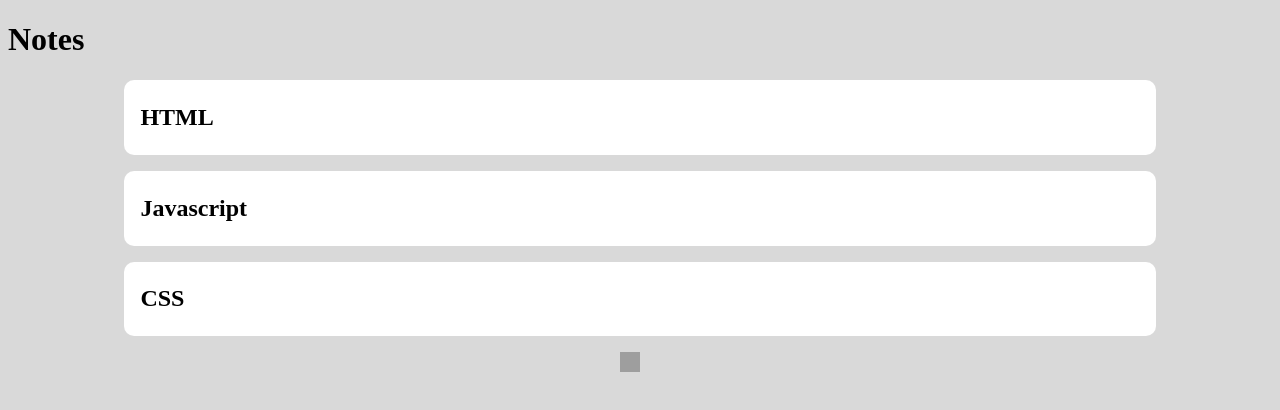
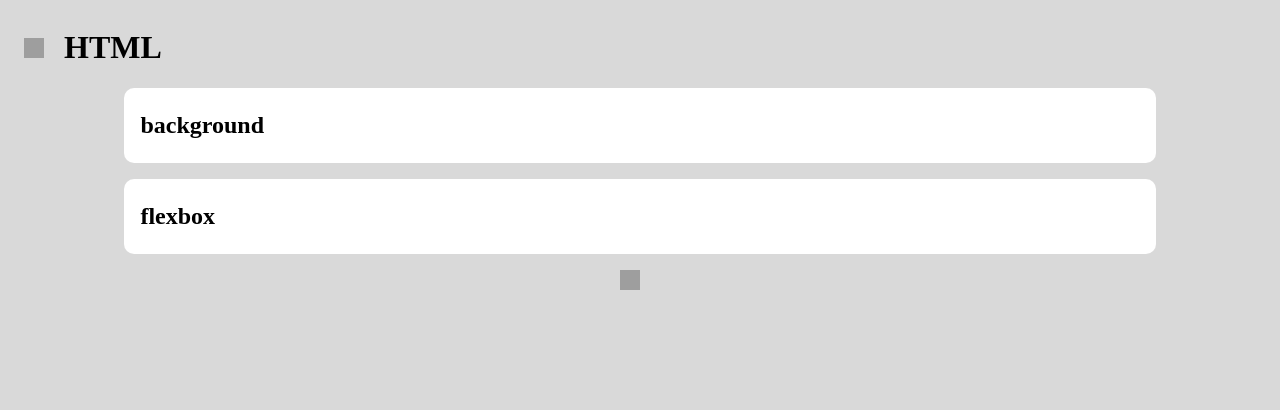
Before and after one commit to HabitWriter/Coding-Notes, a React (Vite) app: page /topic/CSS in a window 1280 px wide. Shown: the top 410 px of the page. Built offline with nearby package versions, Linux system fonts and the light colour scheme; grey boxes are pictures that could not be loaded.

Commit message:
Implemented routing and dynamic data for titles

```diff
--- a/package.json
+++ b/package.json
@@ -15,6 +15,7 @@
     "nodemon": "^3.0.1",
     "react": "^18.2.0",
     "react-dom": "^18.2.0",
+    "react-router-dom": "^6.18.0",
     "vite-express": "^0.11.0"
   },
   "devDependencies": {
--- a/src/App.jsx
+++ b/src/App.jsx
@@ -1,11 +1,35 @@
 import './App.css';
 import MainWindow from './components/MainWindow.jsx';
-
+import { Routes, Route } from 'react-router-dom';
+import SubtopicsTable from './components/SubtopicTable.jsx';
 
 const TEST_DATA = [];
 
 function App() {
-  return <MainWindow />;
+
+  const exampleTopicData = [
+    { "id": 0, "title" : 'HTML'},
+    { "id": 1, "title" : 'Javascript'},
+    { "id": 2, "title" : 'CSS'},
+
+  ]
+
+  const exampleSubtopicData = [
+    {"parentTopic": "HTML", "id": 0, "title" : "div", "code" : "", "notes" : "","links" : ""},
+    {"parentTopic": "HTML", "id": 1, "title" : "headers", "code" : "", "notes" : "","links" : ""},
+    {"parentTopic": "HTML", "id": 2, "title" : "href", "code" : "", "notes" : "","links" : ""},
+    {"parentTopic": "Javascript", "id": 3, "title" : "Arrays", "code" : "", "notes" : "","links" : ""},
+    {"parentTopic": "CSS", "id": 4, "title" : "background", "code" : "", "notes" : "","links" : ""},
+    {"parentTopic": "CSS", "id": 5, "title" : "flexbox", "code" : "", "notes" : "","links" : ""},
+  ]
+
+
+  return (
+  <Routes>
+    <Route path='/' element = {<MainWindow topicData={exampleTopicData}/>} />
+    <Route path='/topic/:topicTitle' element = {<SubtopicsTable subtopicData = {exampleSubtopicData}/>} />
+  </Routes>
+  )
 }
 
 export default App;
--- a/src/components/MainWindow.css
+++ b/src/components/MainWindow.css
@@ -5,6 +5,7 @@ html {
 .header {
     display: flex;
     align-items: center;
+    margin-left: 16px;
 }
 
 
--- a/src/components/MainWindow.jsx
+++ b/src/components/MainWindow.jsx
@@ -4,76 +4,55 @@ import TopicsTable from './TopicsTable';
 import SubtopicContainer from './SubtopicContainer';
 import SubtopicsTable from './SubtopicTable';
 
-export default function MainWindow() {
-
-  const exampleTopicData = [
-    { "id": 0, "title" : 'HTML', "subtopics" : [0,1,2]},
-    { "id": 1, "title" : 'Javascript', "subtopics" : [3]},
-    { "id": 2, "title" : 'CSS', "subtopics" : [4,5]},
-
-  ]
-
-  const exampleSubtopicData = [
-    {"id": 0, "title" : "div", "code" : "", "notes" : "","links" : ""},
-    {"id": 1, "title" : "headers", "code" : "", "notes" : "","links" : ""},
-    {"id": 2, "title" : "href", "code" : "", "notes" : "","links" : ""},
-    {"id": 3, "title" : "Arrays", "code" : "", "notes" : "","links" : ""},
-    {"id": 4, "title" : "background", "code" : "", "notes" : "","links" : ""},
-    {"id": 5, "title" : "flexbox", "code" : "", "notes" : "","links" : ""},
-  ]
+export default function MainWindow(props) {
 
   const [isSubtopicOpen, setIsSubtopicOpen] = useState(false)
-  const [topicData, settopicData] = useState(exampleTopicData)
+  const [topicData, settopicData] = useState(props.topicData)
   console.log(topicData);
 
-  if (isSubtopicOpen) {
-    return (
-      <div>
+  // if (isSubtopicOpen) {
+  //   return (
+  //     <div>
 
-        {/* This is what the showSubtopics display will be */}
+  //       {/* This is what the showSubtopics display will be */}
 
-        <div className="header">
-          <img src="src/images/back.png" alt="back button" className='icon'/>
-          <h1>HTML</h1>
-        </div>
+  //       <div className="header">
+  //         <img src="src/images/back.png" alt="back button" className='icon'/>
+  //         <h1>HTML</h1>
+  //       </div>
 
-        {/* Now for the Topics Table */}
-        <SubtopicsTable />
+  //       {/* Now for the Topics Table */}
+  //       <SubtopicsTable />
 
-      </div>
-    );
-  } else {
-    return (
-      <div>
+  //     </div>
+  //   );
+  // } else {
+  //   return (
+  //     <div>
 
-        {/* This is where the header component will live */}
+  //       {/* This is where the header component will live */}
+  //       <div className="header">
+  //         <h1>Notes</h1>
+  //       </div>
+  //       {/* Now for the Topics Table */}
 
-        <h1>Notes</h1>
-        {/* Now for the Topics Table */}
+  //       <TopicsTable topicData = {topicData} setIsSubtopicOpen = {setIsSubtopicOpen}/>
 
-        <TopicsTable topicData = {topicData}/>
-
-      </div>
-    );
-  }
+  //     </div>
+  //   );
+  // }
 
   return (
     <div>
 
       {/* This is where the header component will live */}
+      <div className="header">
       <h1>Notes</h1>
+      </div>
       {/* Now for the Topics Table */}
-      <TopicsTable />
+      <TopicsTable topicData = {topicData}/>
 
       {/* This is what the showSubtopics display will be */}
-
-      <div className="header">
-        <img src="src/images/back.png" alt="back button" className='icon'/>
-        <h1>HTML</h1>
-      </div>
-
-      {/* Now for the Topics Table */}
-      <SubtopicsTable />
 
     </div>
   );
--- a/src/components/SubtopicTable.jsx
+++ b/src/components/SubtopicTable.jsx
@@ -1,15 +1,32 @@
 import { useState } from 'react';
 import TopicButton from './TopicButton';
 import SubtopicContainer from './SubtopicContainer';
+import {useParams} from 'react-router-dom';
 
-export default function SubtopicsTable () {
+export default function SubtopicsTable (props) {
+
+let { topicTitle } = useParams();
+
+console.log(topicTitle);
 
 return(
+<>
+<div className="header">
+    <img src="src/images/back.png" alt="back button" className='icon'/>
+    <h1>HTML</h1>
+  </div>
+
 <div className="subtopics-table">
-    <SubtopicContainer subtopic='h tags' isOpen='true'/>
-    <SubtopicContainer subtopic='divs' isOpen='false'/>
-    <SubtopicContainer subtopic='img' isOpen='true'/>
-        <div><img src="src/images/plus.png" alt="back button" className='icon'/></div>
+    {props.subtopicData.map(function(data) {
+        console.log(data.parentTopic)
+        if (data.parentTopic === topicTitle){
+            return(<SubtopicContainer subtopic={data.title} isOpen='true'/>)
+        }
+
+    })
+    // <SubtopicContainer subtopic='h tags' isOpen='true'/>
+    }
+        <div><img src="src/images/plus.png" alt="add button" className='icon'/></div>
 </div>
-
+</>
 )}
--- a/src/components/TopicsTable.jsx
+++ b/src/components/TopicsTable.jsx
@@ -1,19 +1,22 @@
 import { useState } from 'react';
 import TopicButton from './TopicButton';
+import { Link } from 'react-router-dom';
 
 export default function TopicsTable (props) {
     return(
         <div className="topics-table">
             {props.topicData.map(function(data) {
                 return (
-                    <TopicButton topic={data.title}/>
+                    <Link to={`/topic/${data.title}`} style={{ textDecoration: 'none' }}>
+                        <TopicButton topic={data.title}/>
+                    </Link>
                 )
             })}
 
             {/* <TopicButton topic='HTML' />
             <TopicButton topic='Javascript' />
             <TopicButton topic='CSS' /> */}
-            <div><img src="src/images/plus.png" alt="back button" className='icon'/></div>
+            <div><img src="src/images/plus.png" alt="add button" className='icon'/></div>
         </div>
     )
 }
--- a/src/main.jsx
+++ b/src/main.jsx
@@ -2,9 +2,14 @@ import React from 'react';
 import ReactDOM from 'react-dom/client';
 import App from './App.jsx';
 import './index.css';
+import { BrowserRouter } from 'react-router-dom';
 
 ReactDOM.createRoot(document.getElementById('root')).render(
   <React.StrictMode>
+
+    <BrowserRouter>
     <App />
+    </BrowserRouter>
+
   </React.StrictMode>,
 );
```
Also changed, not shown: 1 other file (tests, documents, lock files or other folders).
